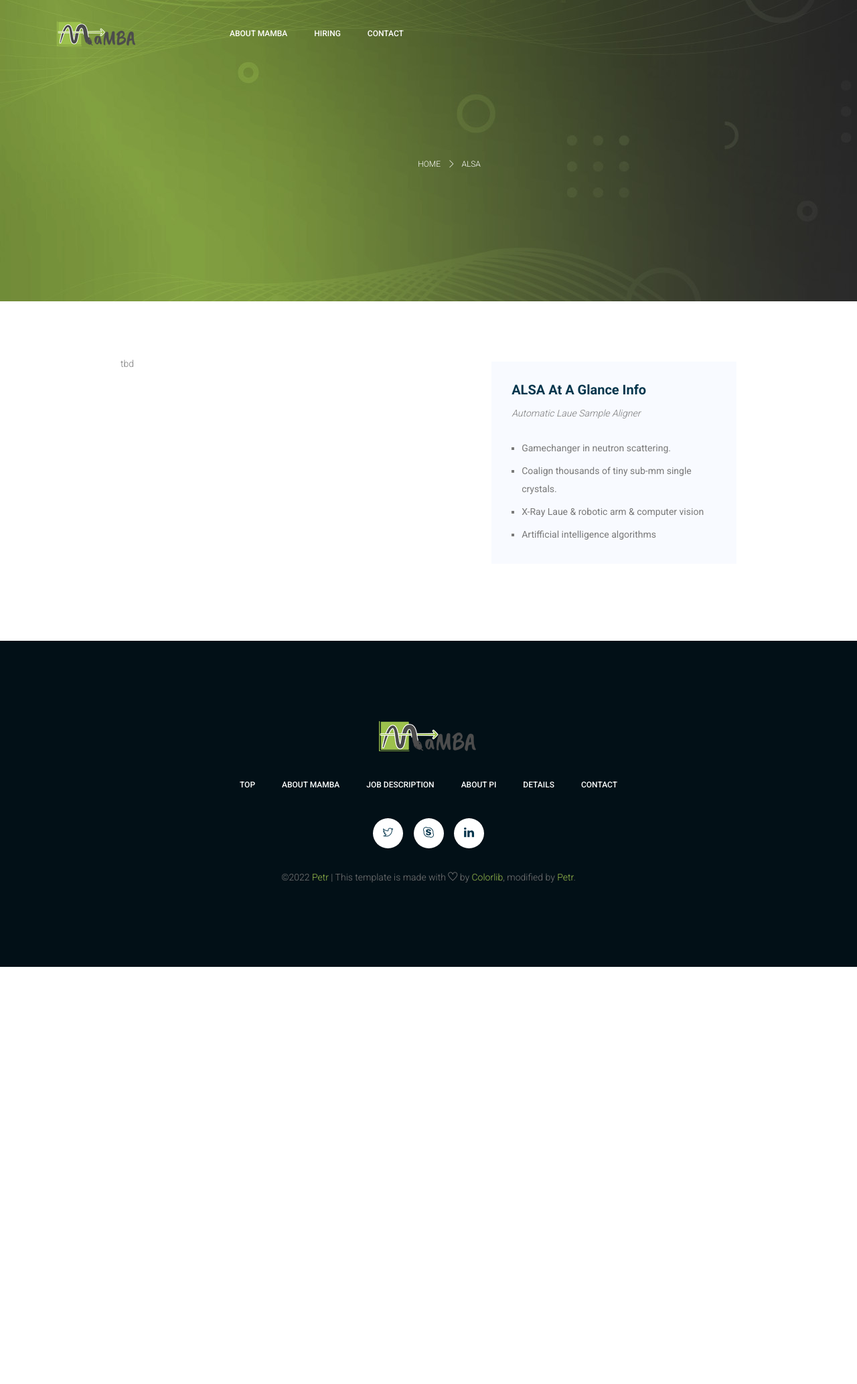
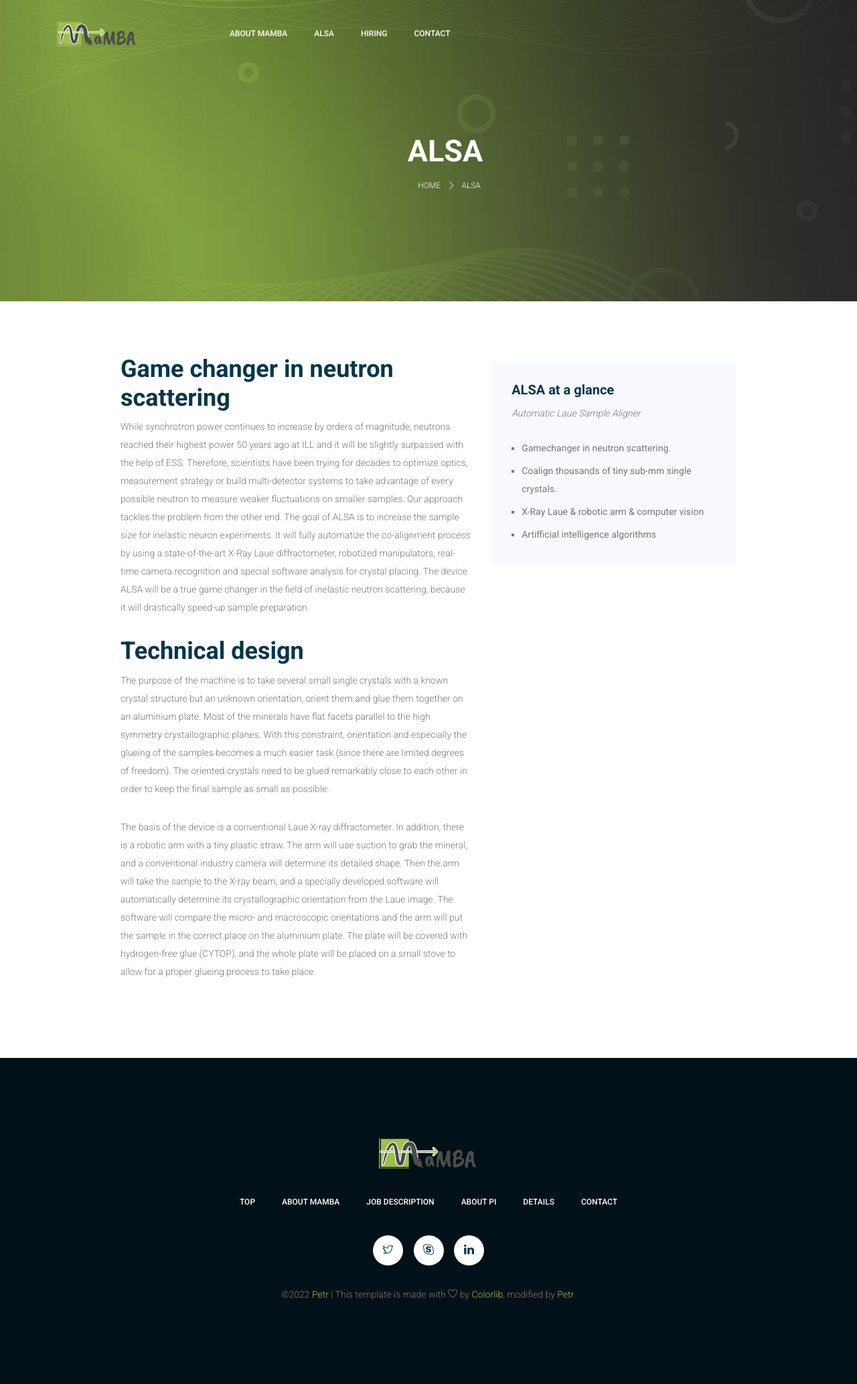
Before and after one commit to mambagrant/webpage, a Jekyll site: the page built from alsa.md, in a window 1280 px wide. Shown: the whole page at 67% size. Built offline with Jekyll 4.4.1, drawn with Linux system fonts in a browser that asks for light colours; before the commit the page ends 1444 px from its top, so only the background shows below that.

Commit message:
ALSA first draft

```diff
--- a/_layouts/default.html
+++ b/_layouts/default.html
@@ -41,6 +41,7 @@
 							<li class="nav-item"><a class="nav-link" href="#contact">Contact</a></li>
                           {% else %}
                             <li class="nav-item"><a class="nav-link nav-white" href="/#about">About MaMBA</a></li>
+							<li class="nav-item"><a class="nav-link nav-white" href="/alsa">ALSA</a></li>
 							<li class="nav-item"><a class="nav-link nav-white" href="/#hiring">Hiring</a></li>
                             <li class="nav-item"><a class="nav-link nav-white" href="/#contact">Contact</a></li>
                           {% endif %}
--- a/alsa.html
+++ b/_layouts/page.html
@@ -23,11 +23,11 @@ layout: default
           <div class="portfolio_details_inner">
             <div class="row">
                 <div class="col-lg-7 mb-4 mb-lg-0">
-                    tbd
+                    {{ content }}
                 </div>
                 <div class="col-lg-5">
                 <div class="portfolio_right_text mt-30">
-                    <h4 class="text-uppercase">ALSA at a glance Info</h4>
+                    <h4>ALSA at a glance</h4>
                     <p>
                         <i>Automatic Laue Sample Aligner</i>
                     </p>
--- a/_sass/hiring/_home.scss
+++ b/_sass/hiring/_home.scss
@@ -224,7 +224,6 @@
         margin-top: 10px;
         h4 {
             font-size: 20px;
-            text-transform: capitalize !important;
             margin-bottom: 10px;
         }
         p {
--- /dev/null
+++ b/alsa.md
@@ -0,0 +1,14 @@
+---
+layout: page
+title: ALSA
+---
+# Game changer in neutron scattering
+
+While synchrotron power continues to increase by orders of magnitude, neutrons reached their highest power 50 years ago at ILL and it will be slightly surpassed with the help of ESS. Therefore, scientists have been trying for decades to optimize optics, measurement strategy or build multi-detector systems to take advantage of every possible neutron to measure weaker fluctuations on smaller samples.
+Our approach tackles the problem from the other end. The goal of ALSA is to increase the sample size for inelastic neuron experiments. It will fully automatize the co-alignment process by using a state-of-the-art X-Ray Laue diffractometer, robotized manipulators, real-time camera recognition and special software analysis for crystal placing. The device ALSA will be a true game changer in the field of inelastic neutron scattering, because it will drastically speed-up sample preparation.
+
+# Technical design
+
+The purpose of the machine is to take several small single crystals with a known crystal structure but an unknown orientation, orient them and glue them together on an aluminium plate. Most of the minerals have flat facets parallel to the high symmetry crystallographic planes. With this constraint, orientation and especially the glueing of the samples becomes a much easier task (since there are limited degrees of freedom). The oriented crystals need to be glued remarkably close to each other in order to keep the final sample as small as possible.
+
+The basis of the device is a conventional Laue X-ray diffractometer. In addition, there is a robotic arm with a tiny plastic straw. The arm will use suction to grab the mineral, and a conventional industry camera will determine its detailed shape. Then the arm will take the sample to the X-ray beam, and a specially developed software will automatically determine its crystallographic orientation from the Laue image. The software will compare the micro- and macroscopic orientations and the arm will put the sample in the correct place on the aluminium plate. The plate will be covered with hydrogen-free glue (CYTOP), and the whole plate will be placed on a small stove to allow for a proper glueing process to take place.
```
Also changed, not shown: other parts of _layouts/page.html (+1 -1 lines).
